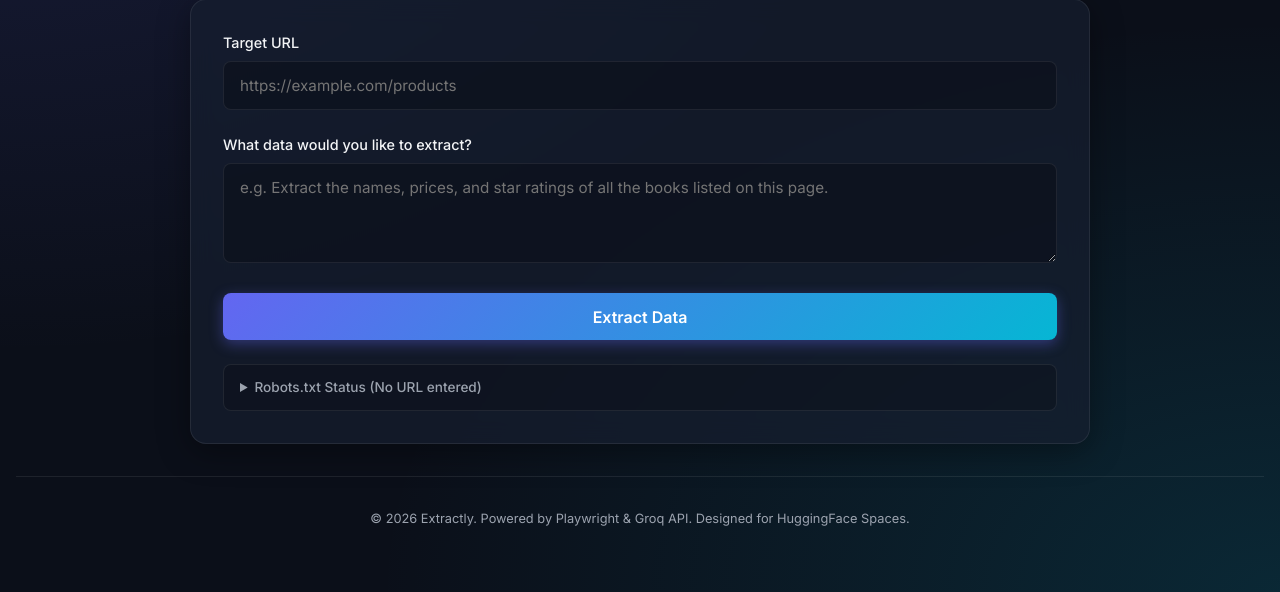
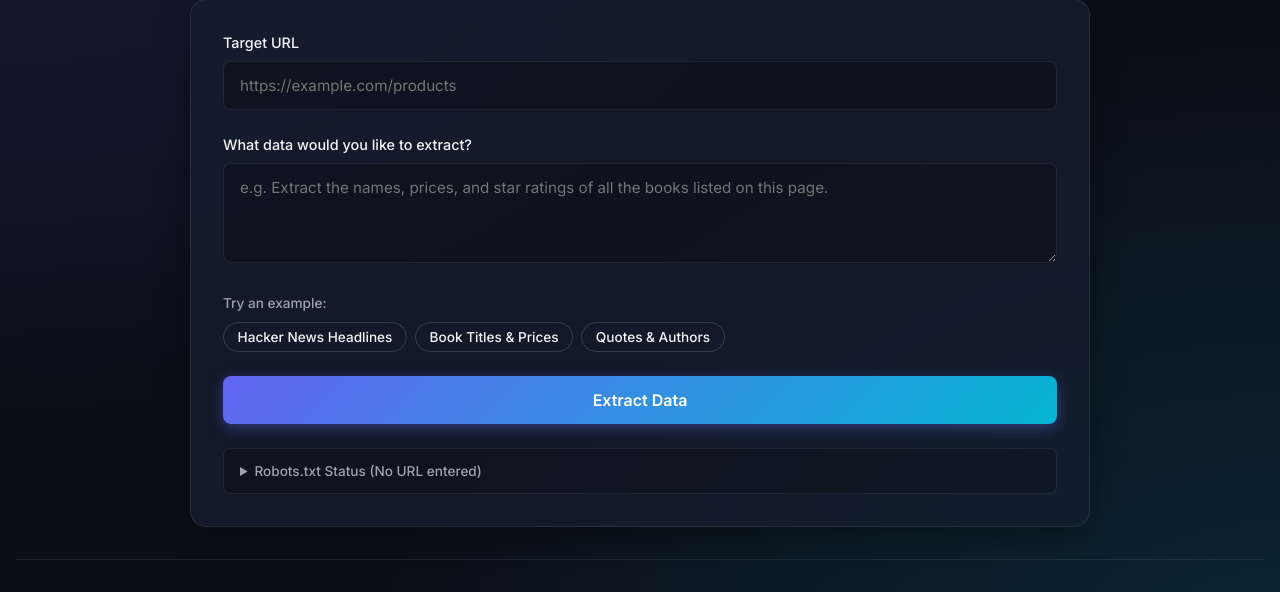
Before and after one commit to joshchamo/extractly, a FastAPI app: page / in a window 1280 px wide. Shown: the part 218-810 px from the top of the page. Run offline with FastAPI, Linux system fonts and the light colour scheme.

Commit message:
Add Try an Example chip buttons to the frontend configuration card

```diff
--- a/templates/index.html
+++ b/templates/index.html
@@ -370,6 +370,47 @@
         footer a:hover {
             text-decoration: underline;
         }
+
+        /* Example Chips */
+        .examples-container {
+            margin-bottom: 1.5rem;
+        }
+
+        .examples-label {
+            font-size: 0.85rem;
+            font-weight: 500;
+            color: var(--text-muted);
+            margin-bottom: 0.5rem;
+        }
+
+        .examples-chips {
+            display: flex;
+            flex-wrap: wrap;
+            gap: 0.5rem;
+        }
+
+        .chip {
+            background: transparent;
+            border: 1px solid rgba(255, 255, 255, 0.15);
+            color: var(--text-main);
+            padding: 0.4rem 0.85rem;
+            border-radius: 50px;
+            font-size: 0.85rem;
+            font-weight: 500;
+            cursor: pointer;
+            transition: all 0.2s ease;
+            font-family: inherit;
+        }
+
+        .chip:hover {
+            border-color: var(--accent-cyan);
+            background: rgba(6, 182, 212, 0.08);
+            transform: translateY(-1px);
+        }
+
+        .chip:active {
+            transform: translateY(0);
+        }
     </style>
 </head>
 <body>
@@ -401,6 +442,15 @@
                         placeholder="e.g. Extract the names, prices, and star ratings of all the books listed on this page."
                         required
                     ></textarea>
+                </div>
+
+                <div class="examples-container">
+                    <div class="examples-label">Try an example:</div>
+                    <div class="examples-chips">
+                        <button type="button" class="chip" data-url="https://news.ycombinator.com/" data-prompt="Extract the title and link of each news item">Hacker News Headlines</button>
+                        <button type="button" class="chip" data-url="https://books.toscrape.com/" data-prompt="Extract the titles and prices of all books on the page">Book Titles & Prices</button>
+                        <button type="button" class="chip" data-url="https://quotes.toscrape.com/" data-prompt="Extract the quote text, author, and tags">Quotes & Authors</button>
+                    </div>
                 </div>
 
                 <button type="submit" class="btn btn-primary" id="submit-btn">Extract Data</button>
@@ -622,6 +672,23 @@
             // Scroll results into view
             resultsBox.scrollIntoView({ behavior: 'smooth', block: 'start' });
         }
+
+        // Handle example chip clicks
+        const chips = document.querySelectorAll('.chip');
+        chips.forEach(chip => {
+            chip.addEventListener('click', () => {
+                urlInput.value = chip.getAttribute('data-url');
+                promptInput.value = chip.getAttribute('data-prompt');
+                // Trigger fetchRobots since we changed URL
+                fetchRobots();
+                // Trigger form submission
+                if (typeof form.requestSubmit === 'function') {
+                    form.requestSubmit();
+                } else {
+                    form.dispatchEvent(new Event('submit', { cancelable: true }));
+                }
+            });
+        });
     </script>
 </body>
 </html>
```
